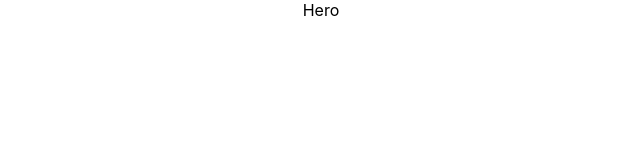
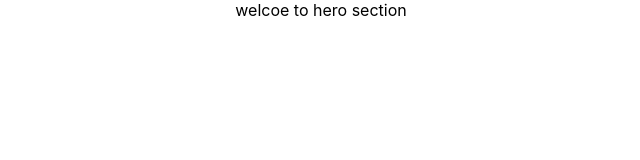
Before and after one commit to BVenkataiah/Event-Proposal-Page, a React (Create React App) app in the folder client/: page /hero in a window 1280 px wide. Shown: the top 160 px of the page, without its empty margins (319-959 px from the left). Built offline with nearby package versions, Linux system fonts and the light colour scheme.

Commit message:
modified hero section

```diff
--- a/client/src/components/Hero.js
+++ b/client/src/components/Hero.js
@@ -3,7 +3,7 @@ import { Link } from 'react-router-dom';
 
 const Hero = () => {
   return (
-    <div>Hero</div>
+    <div>welcoe to hero section</div>
   )
 }
 
```
